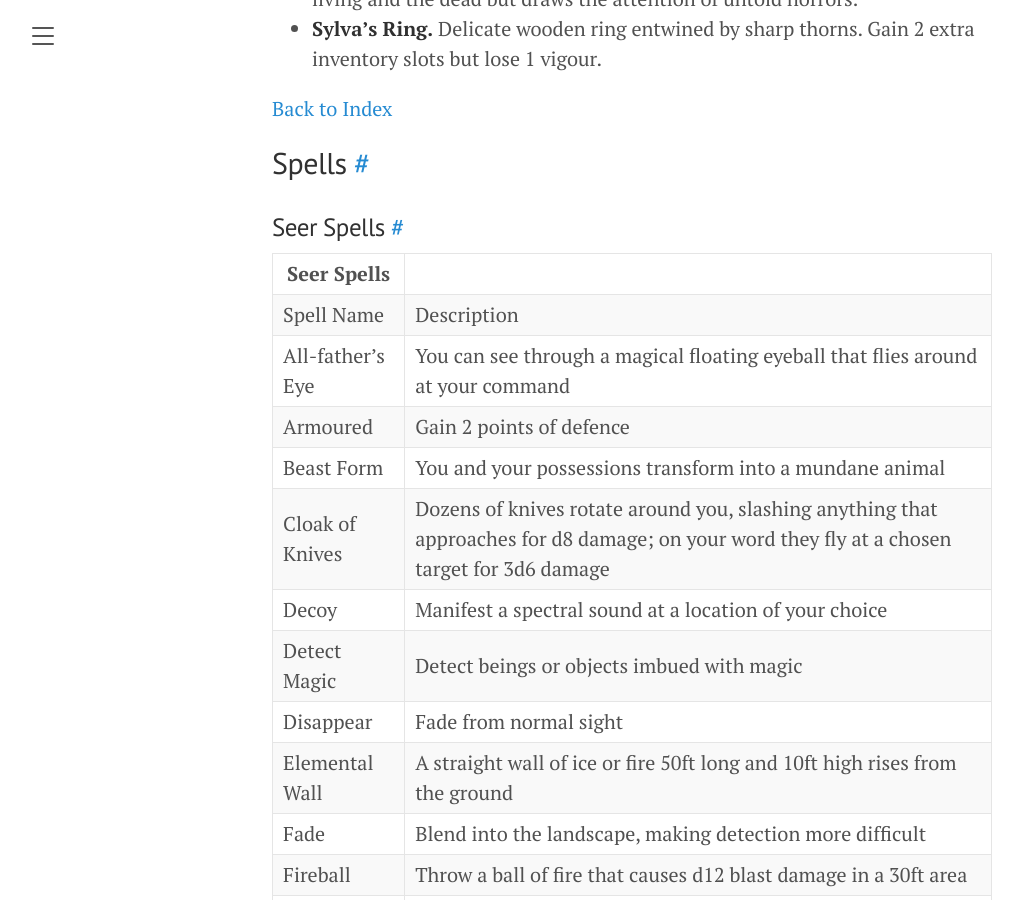
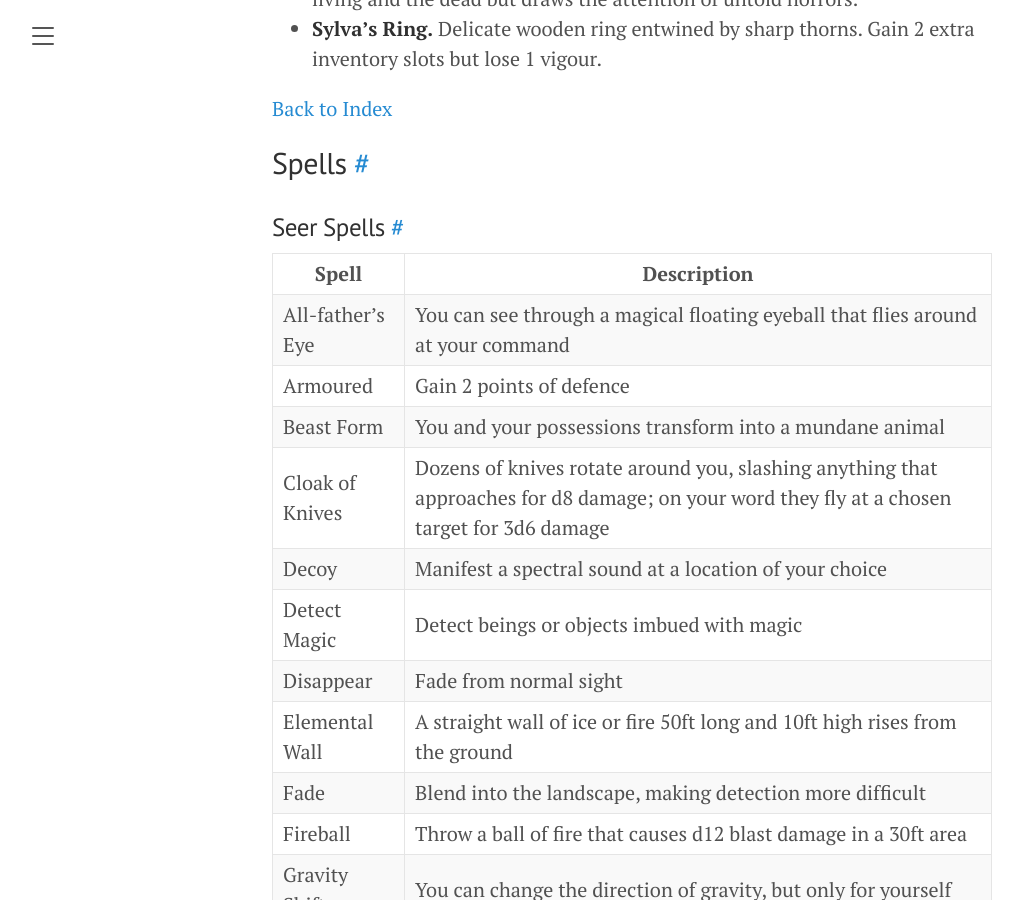
Before and after one commit to byodinsbeardrpg/byodinsbeardrpg.github.io, a Jekyll site: the page built from srd.md, in a window 1280 px wide and 900 px high, scrolled down 36458 px. Shown: the whole window, without its empty margins (8-1031 px from the left). Built offline with Jekyll 4.4.1, drawn with Linux system fonts in a browser that asks for light colours.

Commit message:
Update srd.md

```diff
--- a/srd.md
+++ b/srd.md
@@ -1089,9 +1089,8 @@
 
 ### Seer Spells
 
-| Seer Spells      |                                                              |
-| ---------------- | ------------------------------------------------------------ |
-| Spell Name       | Description                                                  |
+| Spell                 | Description                                                  |
+| --------------------- | ------------------------------------------------------------ |
 | All-father’s Eye | You can see through a magical floating eyeball that flies around at your command |
 | Armoured         | Gain 2 points of defence                                     |
 | Beast Form       | You and your possessions transform into a mundane animal     |
@@ -1127,9 +1126,8 @@
 
 ### Skald Spells
 
-| Skald Spells          |                                                              |
+| Spell                 | Description                                                  |
 | --------------------- | ------------------------------------------------------------ |
-| Spell                 | Description                                                  |
 | Charm                 | A creature you can see treats you as a friend                |
 | Command               | A target obeys a single three-word command that does not cause it harm |
 | Control Weather       | You may alter the type of weather at will, but you do not otherwise control it |
```
